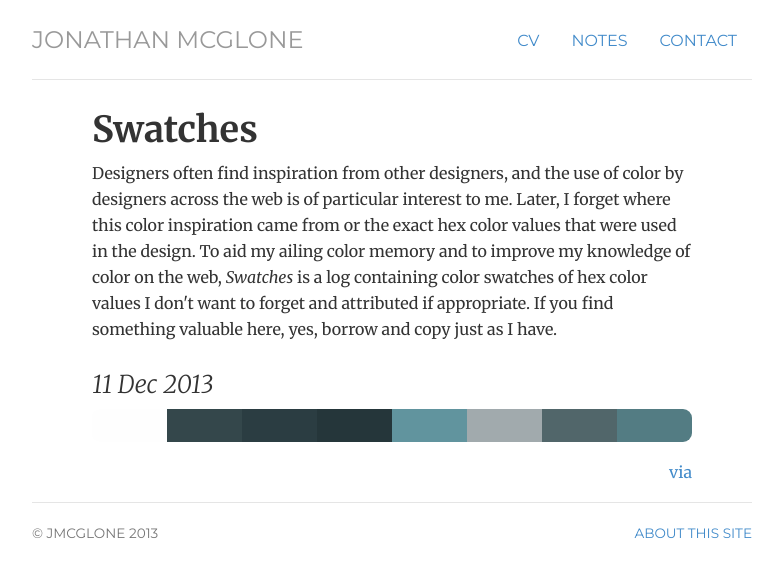
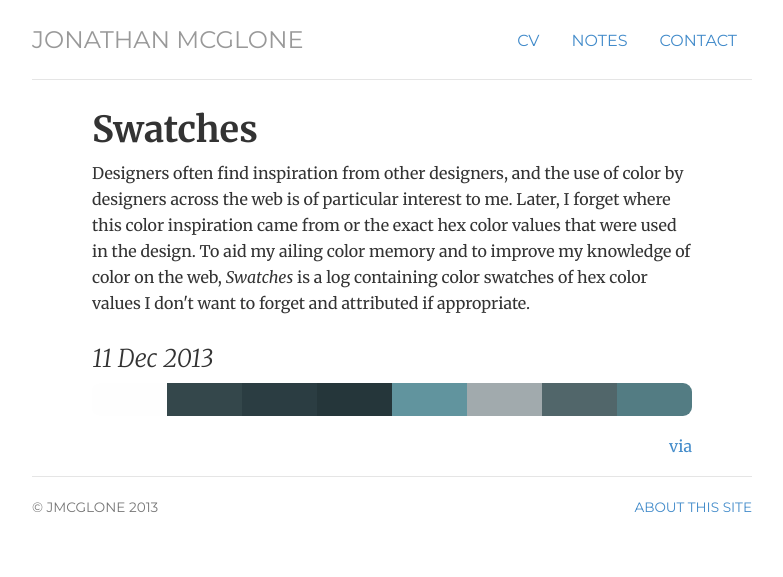
Before and after one commit to jmcglone/jmcglone.github.io, a Jekyll site: the page built from swatches/index.html, in a window 1280 px wide. Shown: the top 577 px of the page, without its empty margins (248-1031 px from the left). Built offline with Jekyll 4.4.1, drawn with Linux system fonts in a browser that asks for light colours.

Commit message:
Update index.html

```diff
--- a/swatches/index.html
+++ b/swatches/index.html
@@ -5,7 +5,7 @@ title: Swatches
 
 <div class="swatches">
   <h1 class="title">Swatches</h1>
-  <p>Designers often find inspiration from other designers, and the use of color by designers across the web is of particular interest to me. Later, I forget where this color inspiration came from or the exact hex color values that were used in the design. To aid my ailing color memory and to improve my knowledge of color on the web, <em>Swatches</em> is a log containing color swatches of hex color values I don't want to forget and attributed if appropriate. If you find something valuable here, yes, borrow and copy just as I have.</p>
+  <p>Designers often find inspiration from other designers, and the use of color by designers across the web is of particular interest to me. Later, I forget where this color inspiration came from or the exact hex color values that were used in the design. To aid my ailing color memory and to improve my knowledge of color on the web, <em>Swatches</em> is a log containing color swatches of hex color values I don't want to forget and attributed if appropriate.</p>
 
   <!-- 11 Dec 2013 -->
   <div class="swatch-log single">
```
